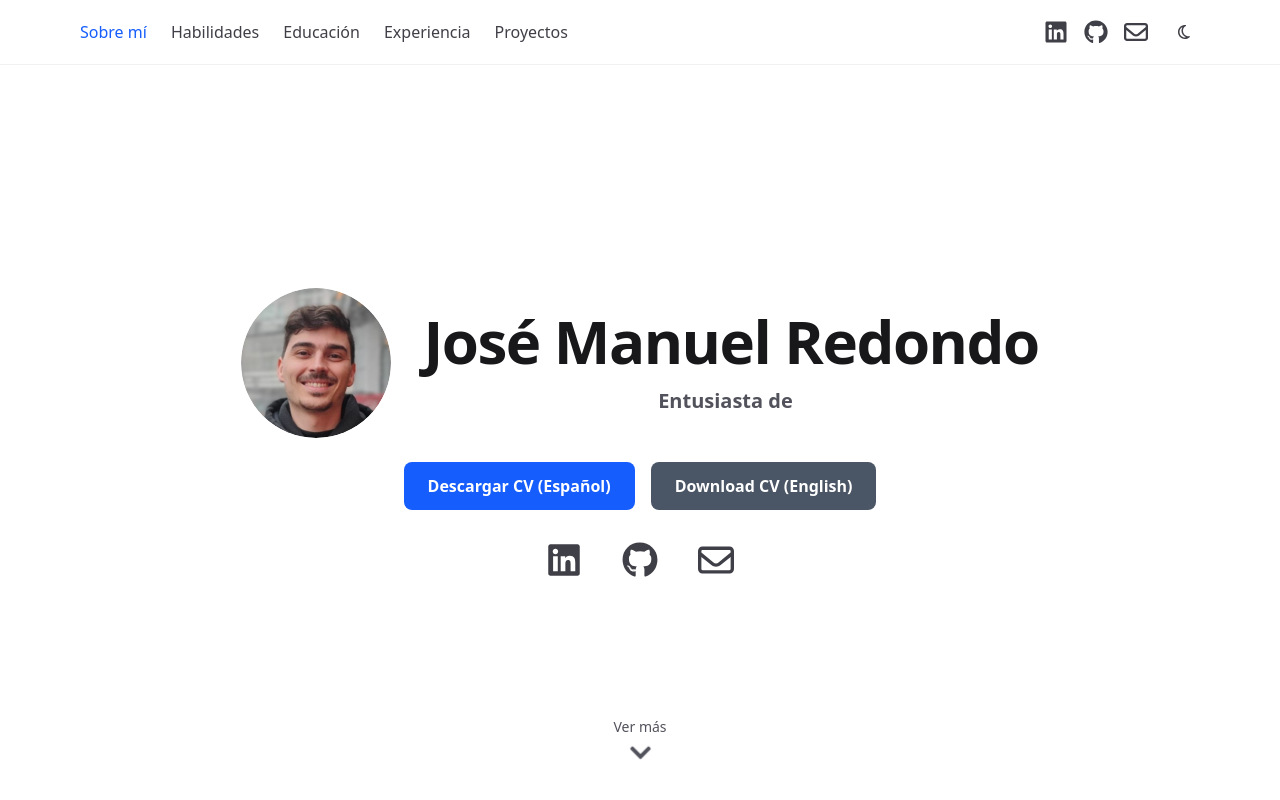
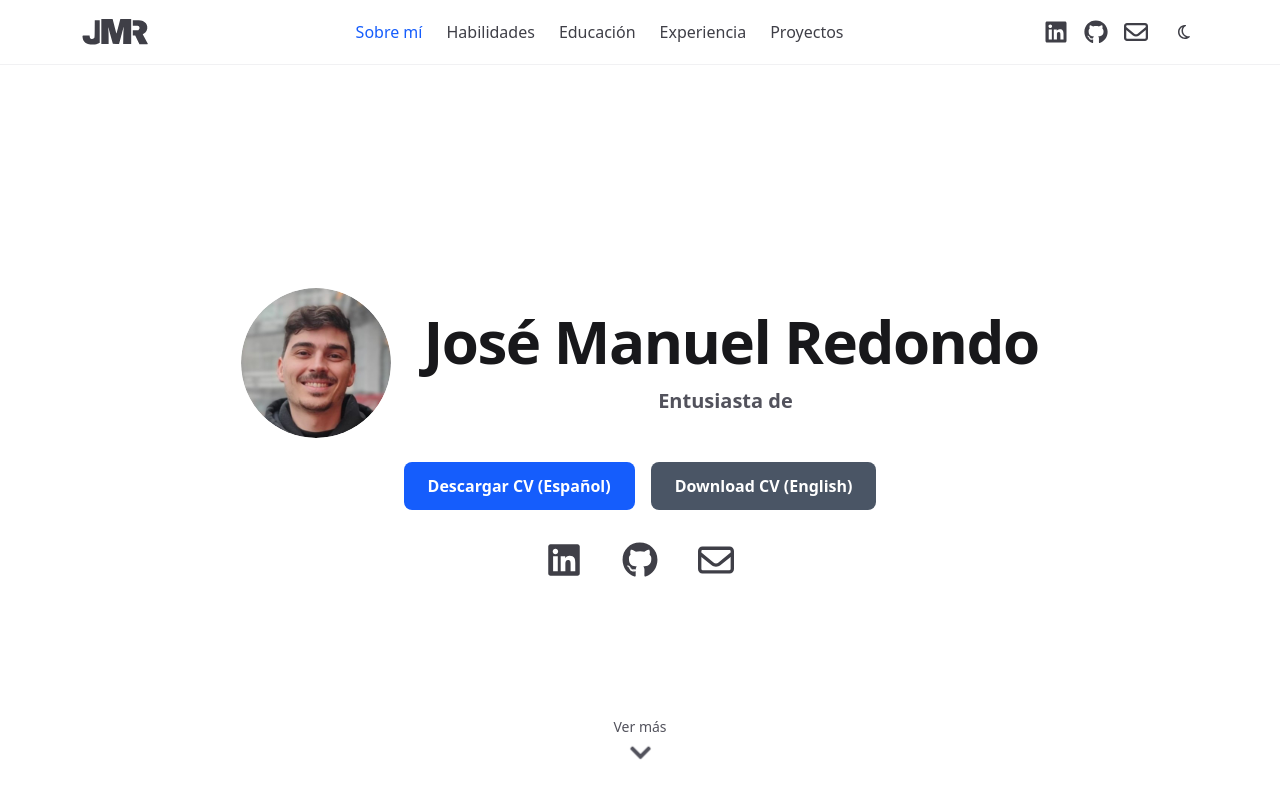
Before and after one commit to zemanue/my-dev-portfolio, a React (Vite) app: page / in a window 1280 px wide. Shown: the top 800 px of the page. Built offline with nearby package versions, Linux system fonts and the light colour scheme.

Commit message:
Add JMRLogo icon and update Navbar logo
Introduced a new JMRLogo SVG component and replaced the placeholder logo in Navbar with this custom icon. Updated Navbar to use the new logo and made minor formatting improvements.

```diff
--- a/src/components/Navbar.jsx
+++ b/src/components/Navbar.jsx
@@ -3,6 +3,7 @@ import PropTypes from "prop-types";
 import { FaBars, FaXmark, FaRegSun, FaRegMoon } from "react-icons/fa6";
 import SocialIcon from "./SocialIcon";
 import { socialLinks } from "../constants/socialLinks";
+import JMRLogo from "./icons/JMRLogo";
 
 const links = [
     { label: "Sobre mí", href: "#about" },
@@ -44,10 +45,10 @@ export default function Navbar({ theme, onToggleTheme }) {
         <header className="sticky top-0 z-50 border-b border-zinc-200/50 dark:border-zinc-800/60 backdrop-blur supports-[backdrop-filter]:bg-white/70 supports-[backdrop-filter]:dark:bg-zinc-900/70 animate-shrink-header [animation-timeline:scroll(root)] [animation-range:0_200px]">
             <nav className="mx-auto flex h-16 max-w-6xl items-center justify-between px-4">
                 {/* Logo */}
-                {/* <a href="#" className="flex items-center gap-2">
-                    <span className="inline-block h-6 w-6 rounded-sm bg-rose-500" />
-                    <span className="text-lg font-semibold tracking-tight">Lorem</span>
-                </a> */}
+                <a href="#about" className="flex items-center gap-2 h-8">
+                    <JMRLogo className="h-full w-auto fill-zinc-700 dark:fill-zinc-300 transition-colors duration-300" />
+                    {/* <span className="text-lg font-semibold tracking-tight"></span> */}
+                </a>
 
                 {/* Links desktop */}
                 <ul className="hidden items-center gap-6 md:flex">
@@ -104,7 +105,8 @@ export default function Navbar({ theme, onToggleTheme }) {
             </nav>
 
             {/* Dropdown móvil */}
-            {open && (
+            {
+                open && (
                     <div className="md:hidden border-t border-zinc-200 dark:border-zinc-800">
                         <ul className="mx-auto max-w-6xl px-4 py-3 space-y-2">
                             {links.map((l) => (
@@ -123,7 +125,8 @@ export default function Navbar({ theme, onToggleTheme }) {
                             ))}
                         </ul>
                     </div>
-            )}
-        </header>
+                )
+            }
+        </header >
     );
 }
--- /dev/null
+++ b/src/components/icons/JMRLogo.jsx
@@ -0,0 +1,21 @@
+import * as React from "react"
+
+function SvgComponent(props) {
+    return (
+        <svg
+            xmlns="http://www.w3.org/2000/svg"
+            width="400.000000pt"
+            height="180.000000pt"
+            viewBox="0 0 400 180"
+            fill="currentColor"
+            {...props}
+        >
+            <path
+                d="M1200 930V230h410v333c0 236-5 371-16 465-8 74-13 139-11 145s16-36 32-93c16-58 74-271 130-475l102-370 175-3 175-2 106 392c59 216 116 430 128 476 12 45 25 82 28 82 4 0 1-51-6-112-7-62-15-276-19-476l-7-362h453v1400l-307-2-306-3-97-375c-54-206-100-388-104-403s-10-26-14-23c-5 3-55 185-112 405l-105 401h-635V930zM828 1083c-3-440-4-481-21-511-31-57-118-78-192-48-40 17-61 55-70 129l-6 48-196-2c-161-2-196-4-200-17-9-22 16-168 39-229 28-75 116-164 200-203 104-49 191-63 353-57 155 5 229 23 323 77l52 30v1260H831l-3-477zM2970 1405v-155h146c120 0 151-3 175-17 67-40 77-140 20-197l-31-31-155-3-155-3V700h137l119-245 118-245h244c194 0 242 3 235 13-6 6-36 62-68 122-32 61-96 181-143 268-46 87-83 159-81 161s24 14 48 26c147 74 231 245 203 412-24 136-103 242-225 298-86 40-161 50-389 50h-198v-155z"
+                transform="matrix(.1 0 0 -.1 0 180)"
+            />
+        </svg>
+    )
+}
+
+export default SvgComponent
```
Lines whose indentation alone changed are shown as unchanged.
